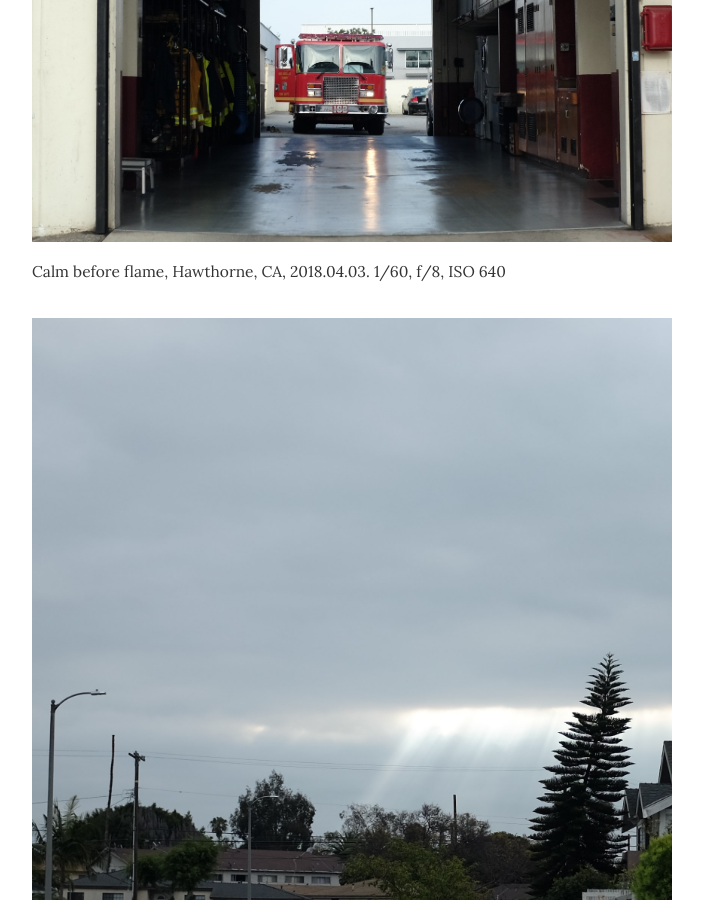
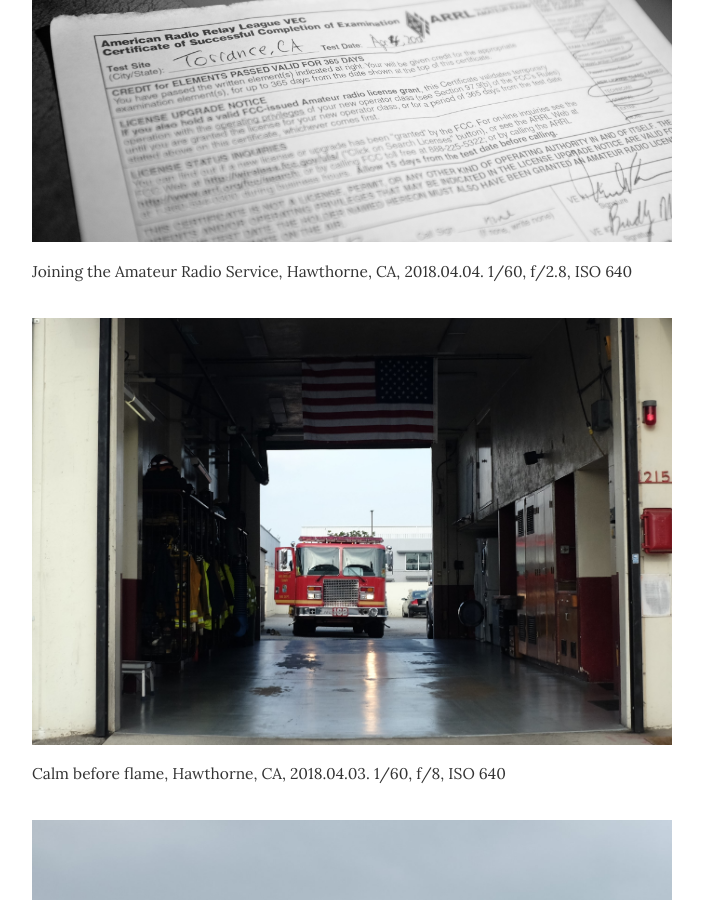
Before and after one commit to brunston/albatrossianweb, a Jekyll site: the page built from photos/thirtyinthirty/index.md, in a window 1280 px wide and 900 px high, scrolled down 344 px. Shown: the whole window, without its empty margins (288-991 px from the left). Built offline with Jekyll 4.4.1, drawn with Linux system fonts in a browser that asks for light colours.

Commit message:
3030 day 15

```diff
--- a/photos/thirtyinthirty/index.md
+++ b/photos/thirtyinthirty/index.md
@@ -4,6 +4,9 @@ title: The Albatrossian - Thirty in Thirty
 ---
 
 thirty photos in thirty days:
+
+<img src="static/brunston_3030_day_15.jpg" alt="Thirty in Thirty, Day 15, (c) 2018 Brunston Poon" style="width:100%;"/><br>
+<sub><sup>Joining the Amateur Radio Service, Hawthorne, CA, 2018.04.04. 1/60, f/2.8, ISO 640</sup></sub>
 
 <img src="static/brunston_3030_day_14.jpg" alt="Thirty in Thirty, Day 14, (c) 2018 Brunston Poon" style="width:100%;"/><br>
 <sub><sup>Calm before flame, Hawthorne, CA, 2018.04.03. 1/60, f/8, ISO 640</sup></sub>
```
Also changed, not shown: photos/thirtyinthirty/static/brunston_3030_day_15.jpg (added).
